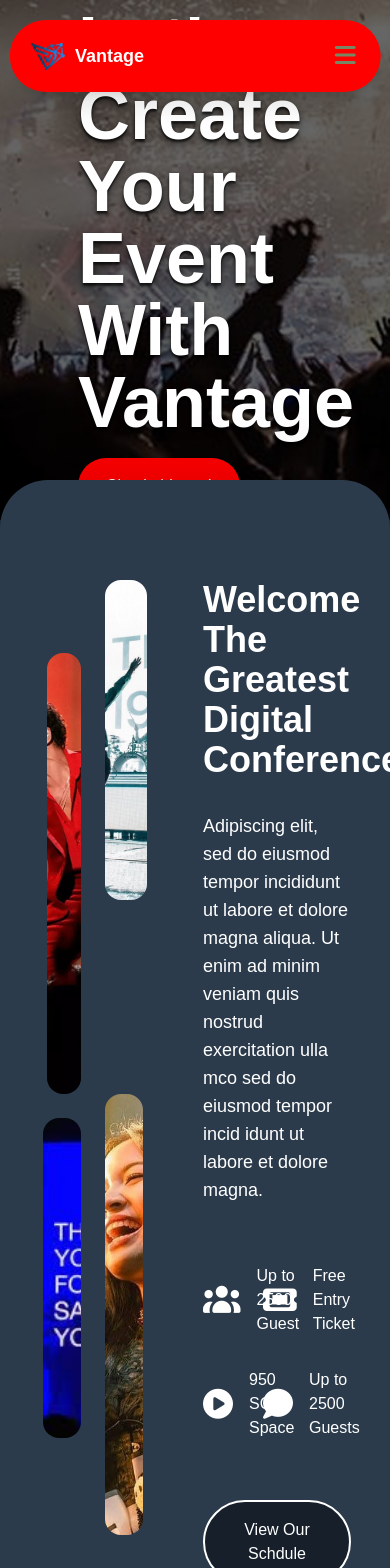
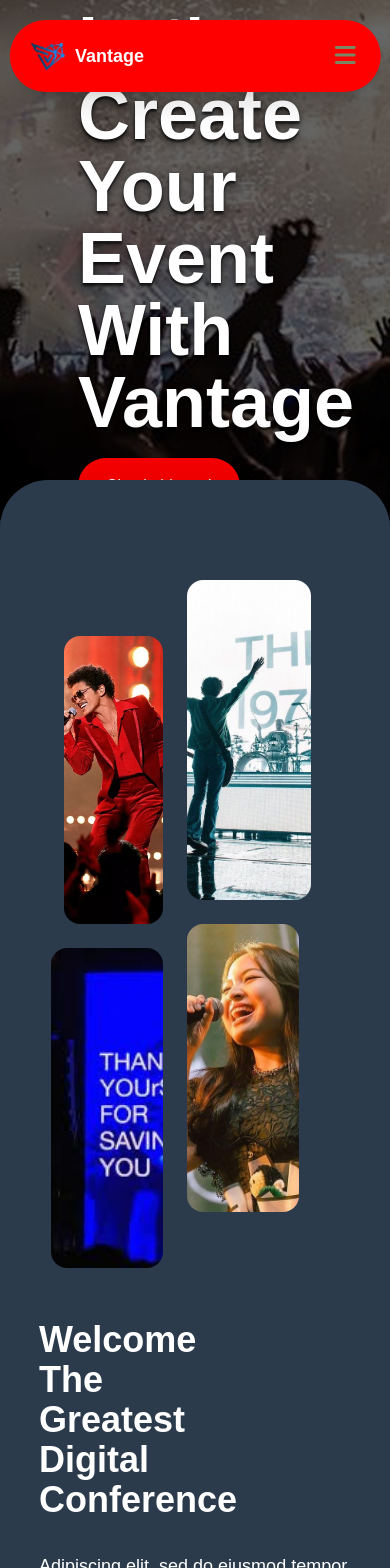
Before and after one commit to Vantage-EO-Project-AMIKOM/Vantage_EO, a Vue app: page / in a window 390 px wide. Shown: the top 1568 px of the page. Built offline with nearby package versions, Linux system fonts and the light colour scheme.

Commit message:
kasih sedikit responsive

```diff
--- a/src/components/CountPerson.vue
+++ b/src/components/CountPerson.vue
@@ -1,5 +1,5 @@
 <template>
-    <div class=" w-full max-w-4/5 mx-auto my-20 grid grid-cols-4 gap-10 border-b-2 border-white text-white">
+    <div class=" w-full max-w-4/5 mx-auto my-20 grid grid-cols-1 sm:grid-cols-2 md:grid-cols-4 gap-10 border-b-2 border-white text-white">
         <div class="h-50 flex flex-col justify-center items-center">
             <p class=" text-7xl font-bold">15+</p>
             <p class=" text-md font-normal capitalize">investors</p>
--- a/src/components/HomLeatestPost.vue
+++ b/src/components/HomLeatestPost.vue
@@ -10,7 +10,7 @@
                 All</button>
         </div>
 
-        <div class=" w-full grid grid-cols-4 grid-rows-2 gap-8">
+        <div class=" w-full grid grid-cols-1 md:grid-cols-2 xl:grid-cols-4 grid-rows-2 gap-8">
             <div class=" h-80 flex flex-col items-start rounded-2xl shadow-md transition-all
         hover:scale-101 hover:-translate-y-1">
                 <img class=" w-full h-3/5 object-cover object-center rounded-t-xl" src="./img/bg/ulp.jpeg" alt="content" draggable="false">
--- a/src/views/HomeView.vue
+++ b/src/views/HomeView.vue
@@ -57,9 +57,9 @@
     <div class="relative z-10 bg-[#2B3B4C] py-5 rounded-[3rem] -mt-10 mb-162.5 shadow-[0_0_80px_rgba(0,0,0,0.15)]">
       <section class=" w-full h-auto">
 
-        <div class=" w-full max-w-4/5 mx-auto my-20 grid grid-cols-2 gap-4">
+        <div class=" w-full max-w-4/5 mx-auto my-20 grid grid-cols-1 xl:grid-cols-2 gap-4">
 
-          <div class=" grid grid-cols-2 grid-rows-2 gap-6 pr-10">
+          <div class=" grid grid-cols-2 grid-rows-2 gap-6 pr-10 mb-15 xl:mb-0">
             <div class="w-8/10 h-9/10 rounded-2xl justify-self-end self-end overflow-hidden relative -bottom-6">
               <img src="./../components/img/bg/c1.jpeg" alt="" class=" w-full h-full object-cover object-center"
                 draggable="false">
@@ -87,7 +87,7 @@
               aliqua. Ut enim ad minim veniam
               quis nostrud exercitation ulla mco sed do eiusmod tempor incid idunt ut labore et dolore magna.</p>
 
-            <div class=" grid grid-cols-3 grid-rows-2 gap-8 mb-15">
+            <div class=" grid grid-cols-2 md:grid-cols-3 gap-8 mb-15">
               <div class=" flex items-center transition-all hover:text-[#EE0034]">
                 <i class="fa fa-users text-3xl mr-4" aria-hidden="true"></i>
                 <p>Up to 2500 Guest</p>
```
